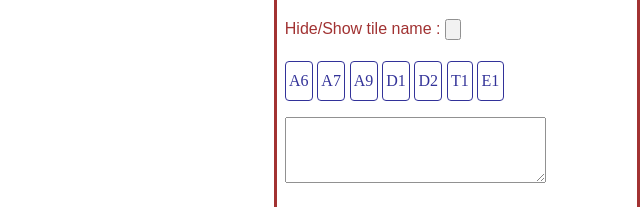
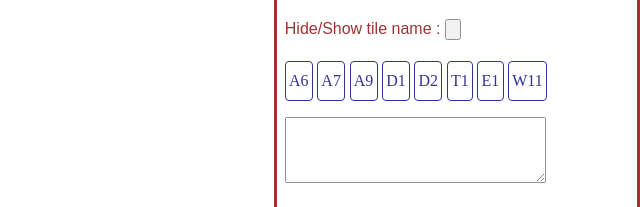
Before and after one commit to mezzonomy/windmill, a plain HTML site: page static/index.html in a window 1280 px wide. Shown: the part 217-424 px from the top of the page, 640-1280 px from the left. Drawn offline with Linux system fonts and the light colour scheme.

Commit message:
minor moves

```diff
--- a/static/index.html
+++ b/static/index.html
@@ -34,6 +34,7 @@
     D1 =    'aTaTaTTa\nTaTaaaaT'
     T1 =    'BBmnBBBB\nBBqmnqnm\nBBBBBBmq\nqnBBBBBB'
     E1 =    'mmmmmMmM\nmmMmMMMm\nmMMmMmMM'
+    W11 = 'ANAENAEC\nBNAENBEC\nANCENCEC\nDNBENAEB\nBNBENOEB\nONOENAEO\nANCENBEO\nBNOENBEA\nBNAENDEA\nCNCENBEA\nANOENAEC'
 
     const invisibles = /[ \t\n\u200B\u200C\u200D\u2060\uFEFF\u180E\u00A0\u202F\u2063]+/;
     let result = null;
@@ -191,6 +192,7 @@
             <A onclick="Init(D2)">D2</A>
             <A onclick="Init(T1)">T1</A>
             <A onclick="Init(E1)">E1</A>
+            <A onclick="Init(W11)">W11</A>
         </p>
         <p>
             <textarea type="text" rows="4" cols="30" id="chaine"></textarea>
```
Also changed, not shown: Solution-3W-3C.txt.
